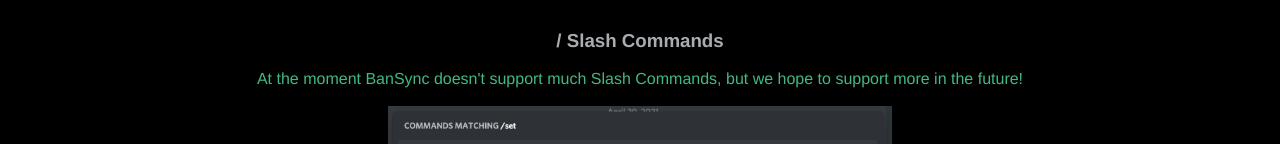
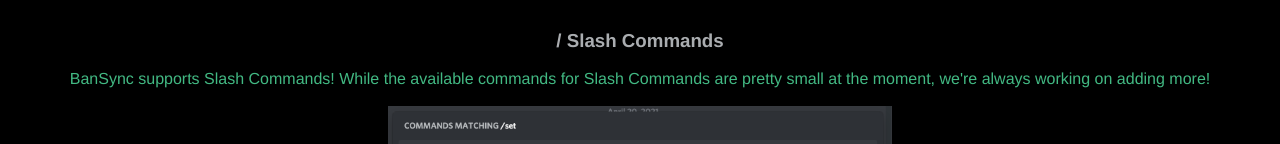
Before and after one commit to Dcode-Studios/bansync-website, a Vue app: page / in a window 1280 px wide. Shown: the part 729-873 px from the top of the page. Built offline with nearby package versions, Linux system fonts and the light colour scheme.

Commit message:
Update SlashCommands.vue

```diff
--- a/src/components/SlashCommands.vue
+++ b/src/components/SlashCommands.vue
@@ -3,7 +3,7 @@
 <div>
   <div class="intro">
     <h3>/ Slash Commands</h3>
-    <p>At the moment BanSync doesn't support much Slash Commands, but we hope to support more in the future!</p>
+    <p>BanSync supports Slash Commands! While the available commands for Slash Commands are pretty small at the moment, we're always working on adding more!</p>
   </div>
   <img src="../assets/slash_commands.png">
 </div>
```
